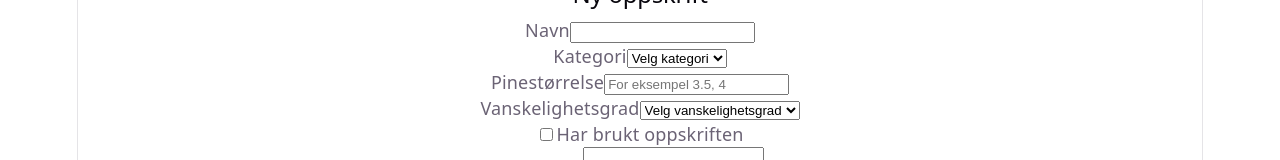
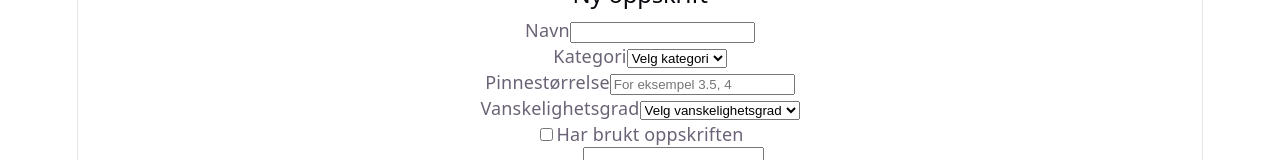
Before and after one commit to marieholen/strikkeapp, a React (Vite) app: page / in a window 1280 px wide. Shown: the part 136-296 px from the top of the page. Built offline with nearby package versions, Linux system fonts and the light colour scheme.

Commit message:
fix(recipes): correct needle size label typo

```diff
--- a/src/features/recipes/components/RecipeCard.tsx
+++ b/src/features/recipes/components/RecipeCard.tsx
@@ -12,7 +12,7 @@ export function RecipeCard({ recipe, onOpenPdf }: RecipeCardProps) {
 
       <p>Kategori: {recipe.category}</p>
 
-      <p>Pinestørrelse: {recipe.needleSizes.join(", ")}</p>
+      <p>Pinnestørrelse: {recipe.needleSizes.join(", ")}</p>
 
       <p>Vanskelighetsgrad: {recipe.difficulty}</p>
 
--- a/src/features/recipes/components/RecipeForm.tsx
+++ b/src/features/recipes/components/RecipeForm.tsx
@@ -117,7 +117,7 @@ export function RecipeForm({ onCreate }: RecipeFormProps) {
 
       <div>
         <label>
-          Pinestørrelse
+          Pinnestørrelse
           <input
             type="text"
             placeholder="For eksempel 3.5, 4"
```
